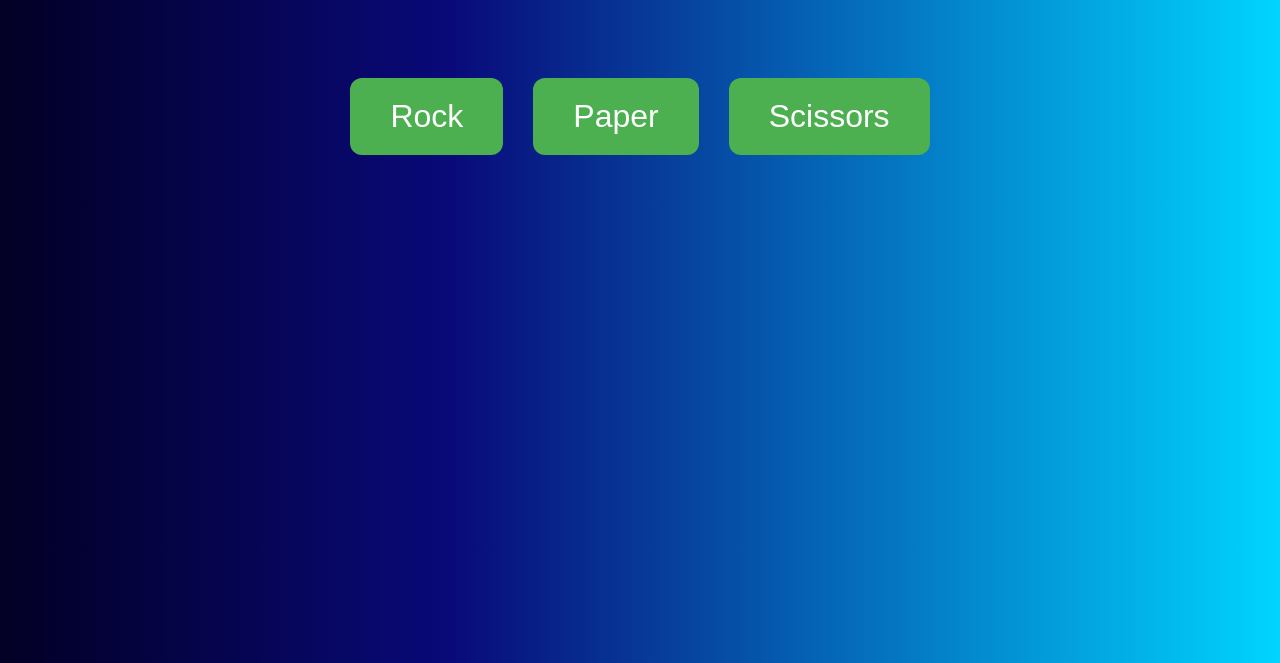
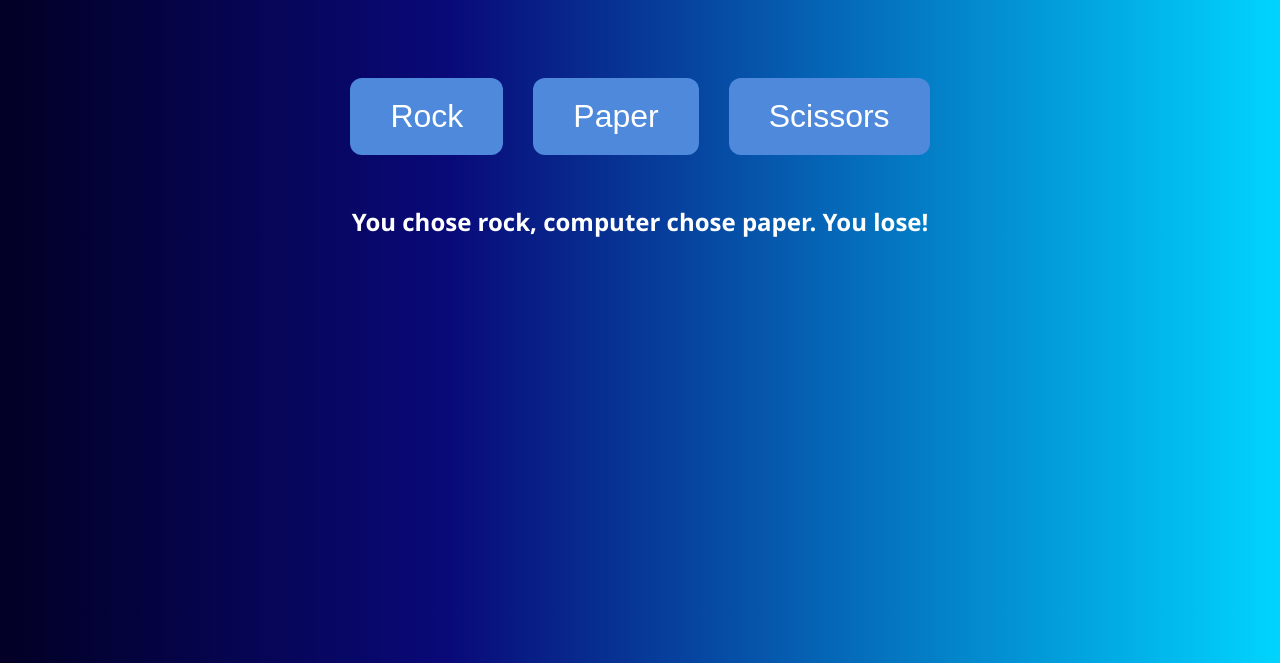
Before and after one commit to ogvaibhav01/Rock_paper_scissors, a plain HTML site: page index.html in a window 1280 px wide. Both pictures are taken after a click on the button "Rock". Shown: the part 137-800 px from the top of the page. Drawn offline with Linux system fonts and the light colour scheme.

Commit message:
changed the result format

```diff
--- a/script.js
+++ b/script.js
@@ -2,7 +2,6 @@
     function play(userChoice){
     const choices = ['rock', 'paper', 'scissors'];
     const computerChoice = choices[Math.floor(Math.random() * choices.length)];
-
     let result = '';
 
     if (userChoice === computerChoice) {
@@ -17,5 +16,6 @@
       result = "You lose!";
     }
 
-    alert(`You chose ${userChoice}, computer chose ${computerChoice}. ${result}`);
+    document.getElementById('result').textContent =
+  `You chose ${userChoice}, computer chose ${computerChoice}. ${result}`;
 }
--- a/style.css
+++ b/style.css
@@ -21,7 +21,7 @@ h1 {
 }
 
 button {
-  background-color: #4CAF50;
+  background-color: #4e89dc;
   color: white;
   border: none;
   border-radius: 12px;
@@ -35,10 +35,9 @@ button:hover {
   background-color: #45a049;
   transform: scale(1.1);
 }
-
 #result {
   margin-top: 50px;
   font-size: 24px;
-  color: #222;
+  color: white;
   font-weight: bold;
 }
```
Also changed, not shown: index.html (line endings or trailing spaces).
